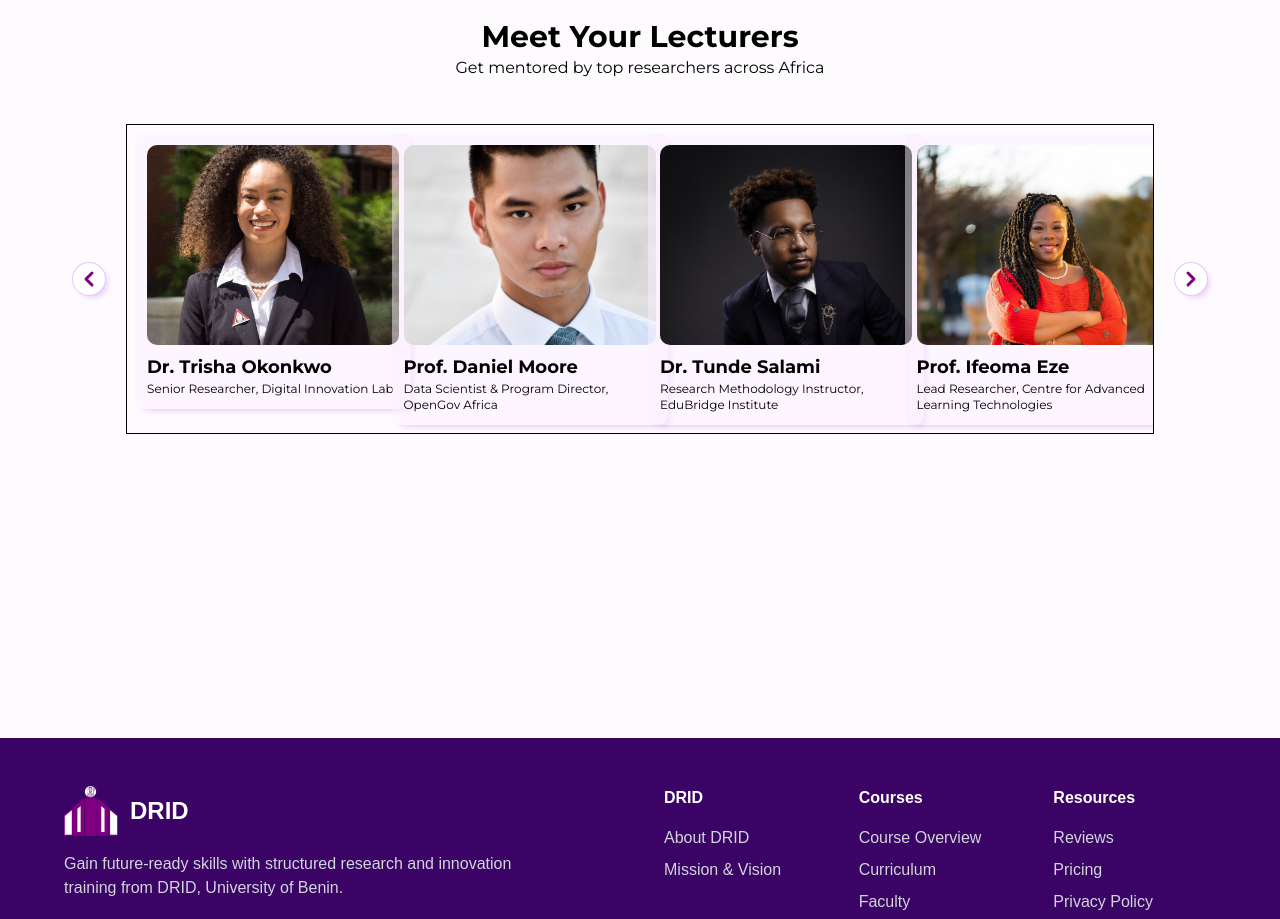
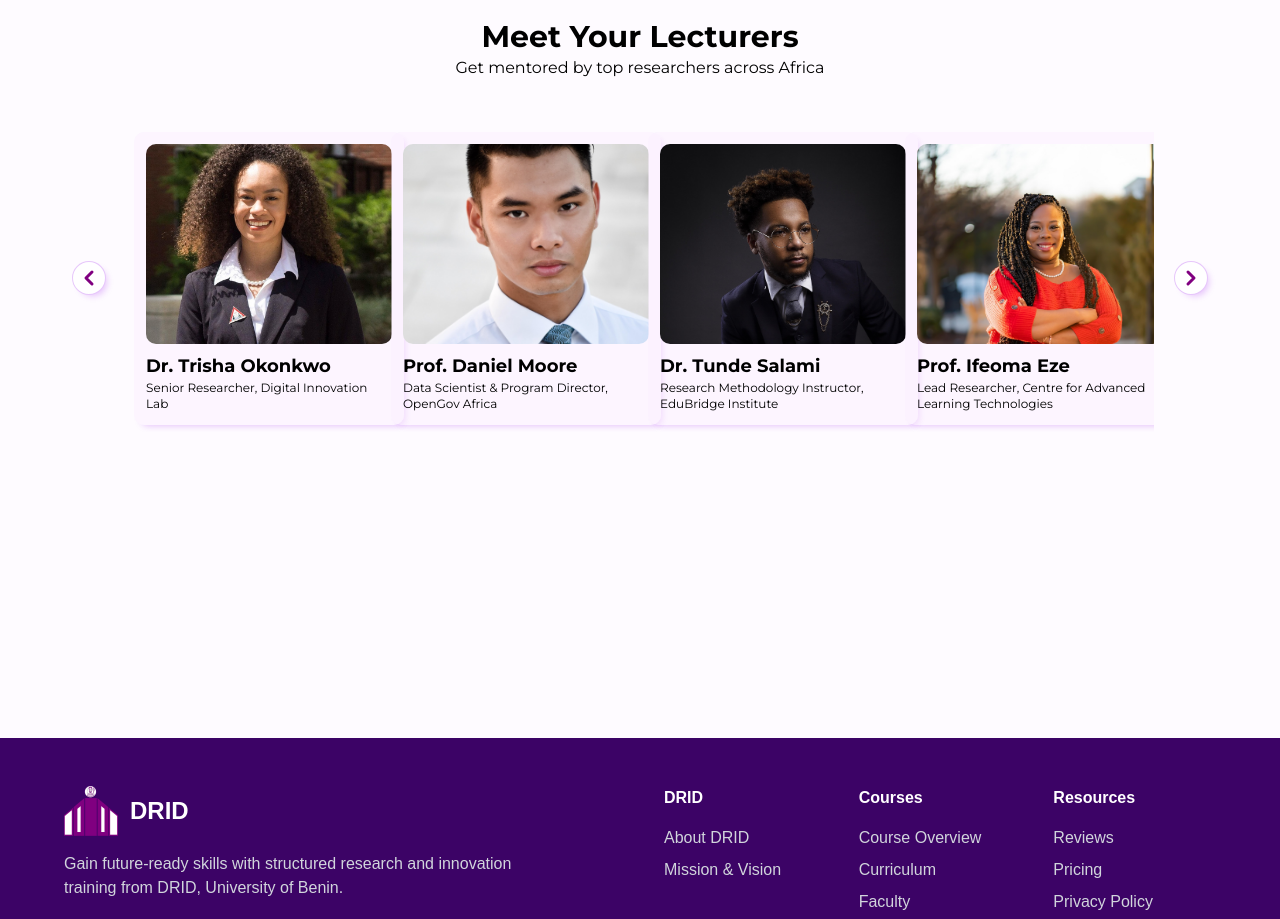
Before and after one commit to unibeninterns/research_frontend, a Next.js app: page /about in a window 1280 px wide. Shown: the part 3420-4339 px from the top of the page. Built offline with nearby package versions, Linux system fonts and the light colour scheme.

Commit message:
completed lecturer div

```diff
--- a/app/about/page.tsx
+++ b/app/about/page.tsx
@@ -317,7 +317,7 @@ const About = () => {
           </div>
         </div>
       </section>
-      <section className='min-h-screen w-full px-15 py-20 bg-[rgba(254,251,255,1)]'>
+      <section className='min-h-screen w-100vw px-15 py-20 bg-[rgba(254,251,255,1)]'>
         <div className='w-full flex flex-col items-center'>
           <div>
             <h1 className='text-3xl font-bold leading-none my-1 w-full text-center'>
@@ -326,7 +326,7 @@ const About = () => {
             <p>Get mentored by top researchers across Africa</p>
           </div>
         </div>
-        <div>
+        <div className='w-full'>
           <LecturerSection />
         </div>
       </section>
--- a/components/lecturers.tsx
+++ b/components/lecturers.tsx
@@ -1,17 +1,27 @@
 /* eslint-disable @next/next/no-img-element */
-import { ChevronLeft, ChevronRight } from 'lucide-react';
+import { ArrowRight, ChevronLeft, ChevronRight, X } from 'lucide-react';
 import Image from 'next/image';
+import { useRef, useState } from 'react';
 
 interface LecturerProps {
   name: string;
   description: string;
   image: string;
+  fullDescription: string;
 }
 
-const Lecturer = ({ name, description, image }: LecturerProps) => {
+const Lecturer = ({
+  name,
+  description,
+  image,
+  fullDescription,
+}: LecturerProps) => {
+  const [showInfo, setShowInfo] = useState<'hidden' | 'block'>('hidden');
+  const hide = () => setShowInfo('hidden');
+  const show = () => setShowInfo('block')
   return (
     <>
-      <div className='w-[276px] rounded-[10px] m-2 p-3 flex flex-col bg-[rgba(251,239,255,0.5)] shadow-[4px_4px_6px_-3px_rgba(160,32,240,0.25)]  transition duration-500 ease-in-out transform hover:scale-105 overflow-hidden hover:border-[#800080] hover:border-1'>
+      <div onClick={show} className='h-[95%] w-[270px] rounded-[10px] m-2 p-3 flex flex-col bg-[rgba(251,239,255,0.5)] shadow-[4px_4px_6px_-3px_rgba(160,32,240,0.25)]  transition duration-500 ease-in-out transform hover:scale-105 overflow-hidden hover:border-[#800080] hover:border-1'>
         <img
           src={`/lecturers/${image}`}
           alt={name}
@@ -20,6 +30,45 @@ const Lecturer = ({ name, description, image }: LecturerProps) => {
         <div>
           <h3 className='text-lg font-bold mt-2'>{name}</h3>
           <p className='text-xs'>{description}</p>
+        </div>
+      </div>
+      <div
+        className={`fixed top-0 left-0 w-screen h-screen bg-[rgba(0,0,0,0.0.8)] ${showInfo} flex items-center justify-center`}
+      >
+        <div className='md:w-[864px] max-h-[800px] h-auto bg-[rgba(255,255,255,1)] border-[rgba(186,184,184,1)] rounded-[15px] flex flex-col items-center justify-center py-4 px-2 border-4'>
+          <div className=' flex flex-row gap-3 w-full justify-center'>
+            <div className='h-[110px] w-[110px] z-20'>
+              <img
+                src={`/lecturers/${image}`}
+                alt={name}
+                className='object-cover rounded-[10px]'
+              />
+            </div>
+            <div className='flex flex-col w-[600px]'>
+              <div className='flex justify-between'>
+                <div className=''>
+                  <h3 className='text-xl font-semibold'>{name}</h3>
+                  <p className='text-sm'>{description}</p>
+                </div>
+                <button
+                  onClick={hide}
+                  className='flex items-center justify-center'
+                >
+                  <X strokeWidth={2} />
+                </button>
+              </div>
+              <div className='mt-4'>
+                <p className='text-lg'>{fullDescription}</p>
+              </div>
+            </div>
+          </div>
+          <a
+            href=''
+            className='w-[280px] my-6 text-lg flex items-center justify-around text-[rgb(160,32,240)]'
+          >
+            <p>View Profile on LinkedIn </p>
+            <ArrowRight />
+          </a>
         </div>
       </div>
     </>
@@ -32,58 +81,103 @@ const LecturerSection = () => {
       image: '969234aacd9ebc42fda5f7e9f5cb46d0c64ecd88.png',
       name: 'Dr. Trisha Okonkwo',
       description: 'Senior Researcher, Digital Innovation Lab',
+      fullDescription:
+        'Dr. Trisha Okonkwo is a Senior Research Fellow at the Digital Innovation Lab, where she specializes in the intersection of AI and social science. She has led over 15 international research projects and mentors early-career scholars across Africa. Her passion lies in using data to drive policy impact and inclusive innovation.',
     },
     {
       image: '09ab92f44c49a6107e70b39fce2dce6bae10f0bc.png',
       name: 'Prof. Daniel Moore',
       description: 'Data Scientist & Program Director, OpenGov Africa',
+      fullDescription:
+        'Dr. Trisha Okonkwo is a Senior Research Fellow at the Digital Innovation Lab, where she specializes in the intersection of AI and social science. She has led over 15 international research projects and mentors early-career scholars across Africa. Her passion lies in using data to drive policy impact and inclusive innovation.',
     },
     {
       image: '7cba8ae7b7782b3bda40676797692db32276fc13.png',
       name: 'Dr. Tunde Salami',
       description: 'Research Methodology Instructor, EduBridge Institute',
+      fullDescription:
+        'Dr. Trisha Okonkwo is a Senior Research Fellow at the Digital Innovation Lab, where she specializes in the intersection of AI and social science. She has led over 15 international research projects and mentors early-career scholars across Africa. Her passion lies in using data to drive policy impact and inclusive innovation.',
     },
     {
       image: '27242fe6e89ddc9cf434c0bd26a42f24c774a9f3.png',
       name: 'Prof. Ifeoma Eze',
       description: 'Lead Researcher, Centre for Advanced Learning Technologies',
+      fullDescription:
+        'Dr. Trisha Okonkwo is a Senior Research Fellow at the Digital Innovation Lab, where she specializes in the intersection of AI and social science. She has led over 15 international research projects and mentors early-career scholars across Africa. Her passion lies in using data to drive policy impact and inclusive innovation.',
     },
     {
       image: '969234aacd9ebc42fda5f7e9f5cb46d0c64ecd88.png',
       name: 'Dr. Trisha Okonkwo',
       description: 'Senior Researcher, Digital Innovation Lab',
+      fullDescription:
+        'Dr. Trisha Okonkwo is a Senior Research Fellow at the Digital Innovation Lab, where she specializes in the intersection of AI and social science. She has led over 15 international research projects and mentors early-career scholars across Africa. Her passion lies in using data to drive policy impact and inclusive innovation.',
     },
     {
       image: '09ab92f44c49a6107e70b39fce2dce6bae10f0bc.png',
       name: 'Prof. Daniel Moore',
       description: 'Data Scientist & Program Director, OpenGov Africa',
+      fullDescription:
+        'Dr. Trisha Okonkwo is a Senior Research Fellow at the Digital Innovation Lab, where she specializes in the intersection of AI and social science. She has led over 15 international research projects and mentors early-career scholars across Africa. Her passion lies in using data to drive policy impact and inclusive innovation.',
     },
     {
       image: '7cba8ae7b7782b3bda40676797692db32276fc13.png',
       name: 'Dr. Tunde Salami',
       description: 'Research Methodology Instructor, EduBridge Institute',
+      fullDescription:
+        'Dr. Trisha Okonkwo is a Senior Research Fellow at the Digital Innovation Lab, where she specializes in the intersection of AI and social science. She has led over 15 international research projects and mentors early-career scholars across Africa. Her passion lies in using data to drive policy impact and inclusive innovation.',
     },
     {
       image: '27242fe6e89ddc9cf434c0bd26a42f24c774a9f3.png',
       name: 'Prof. Ifeoma Eze',
       description: 'Lead Researcher, Centre for Advanced Learning Technologies',
+      fullDescription:
+        'Dr. Trisha Okonkwo is a Senior Research Fellow at the Digital Innovation Lab, where she specializes in the intersection of AI and social science. She has led over 15 international research projects and mentors early-career scholars across Africa. Her passion lies in using data to drive policy impact and inclusive innovation.',
     },
   ];
+
+  const scrollRef = useRef<HTMLDivElement>(null as unknown as HTMLDivElement);
+
+  const scrollLeft = () => {
+    if (scrollRef.current) {
+      scrollRef.current.scrollBy({ left: -280, behavior: 'smooth' });
+    }
+  };
+
+  const scrollRight = () => {
+    if (scrollRef.current) {
+      scrollRef.current.scrollBy({ left: 280, behavior: 'smooth' });
+    }
+  };
   return (
     <>
       <div className='mt-5 h-auto w-full p-2'>
         <div className='mt-3 p-1 flex flex-row items-center'>
-          <button className='mr-5 p-1 rounded-full shadow-[4px_4px_6px_-3px_rgba(160,32,240,0.25)] border-1 border-[rgba(160,32,240,0.25)] cursor-pointer bg-white transition duration-150 ease-in transform hover:scale-110'>
+          <button
+            onClick={scrollLeft}
+            className='mr-5 p-1 rounded-full shadow-[4px_4px_6px_-3px_rgba(160,32,240,0.25)] border-1 border-[rgba(160,32,240,0.25)] cursor-pointer bg-white transition duration-150 ease-in transform hover:scale-110'
+          >
             <ChevronLeft strokeWidth={3} color='#800080' />
           </button>
-          <div className='flex flex-row overflow-x-auto flex-nowrap justify-around scroll-smooth h-full grow-1 hide-scrollbar border'>
-            {lecturers.map(({ name, image, description }) => (
-              <div key={name} className='w-1/4'>
-                <Lecturer name={name} image={image} description={description} />
+          {/* #TODO: remove scroll bar */}
+          <div
+            ref={scrollRef}
+            className='flex flex-row overflow-x-auto flex-nowrap justify-around scroll-smooth h-full grow-1'
+          >
+            {lecturers.map(({ name, image, description, fullDescription }) => (
+              <div key={name} className='md:w-1/4'>
+                <Lecturer
+                  name={name}
+                  image={image}
+                  description={description}
+                  fullDescription={fullDescription}
+                />
               </div>
             ))}
           </div>
-          <button className='ml-5 p-1 rounded-full shadow-[4px_4px_6px_-3px_rgba(160,32,240,0.25)] border-1 border-[rgba(160,32,240,0.25)] cursor-pointer bg-white transition duration-150 ease-in transform hover:scale-110'>
+          <button
+            onClick={scrollRight}
+            className='ml-5 p-1 rounded-full shadow-[4px_4px_6px_-3px_rgba(160,32,240,0.25)] border-1 border-[rgba(160,32,240,0.25)] cursor-pointer bg-white transition duration-150 ease-in transform hover:scale-110'
+          >
             <ChevronRight strokeWidth={3} color='#800080' />
           </button>
         </div>
```
